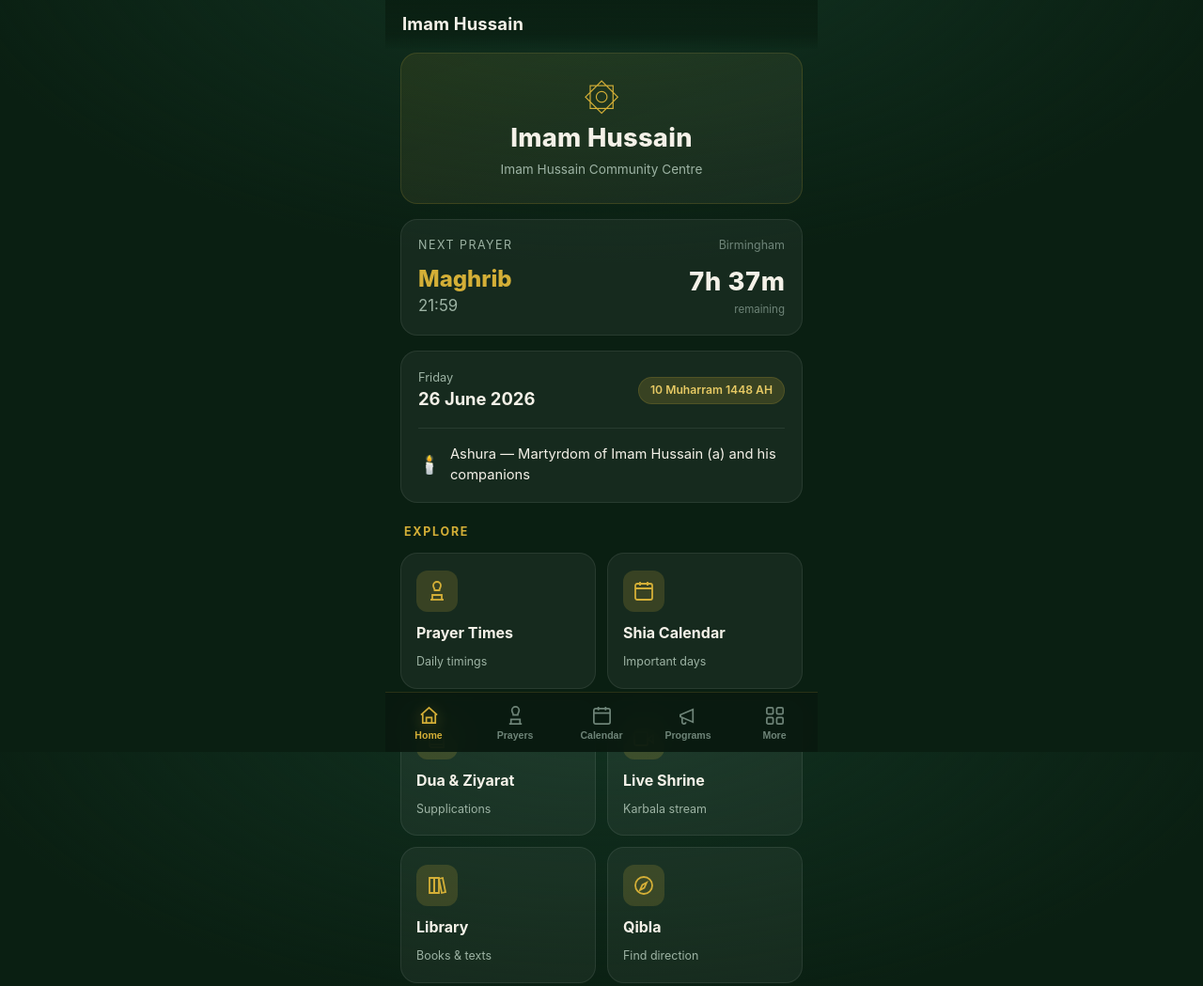
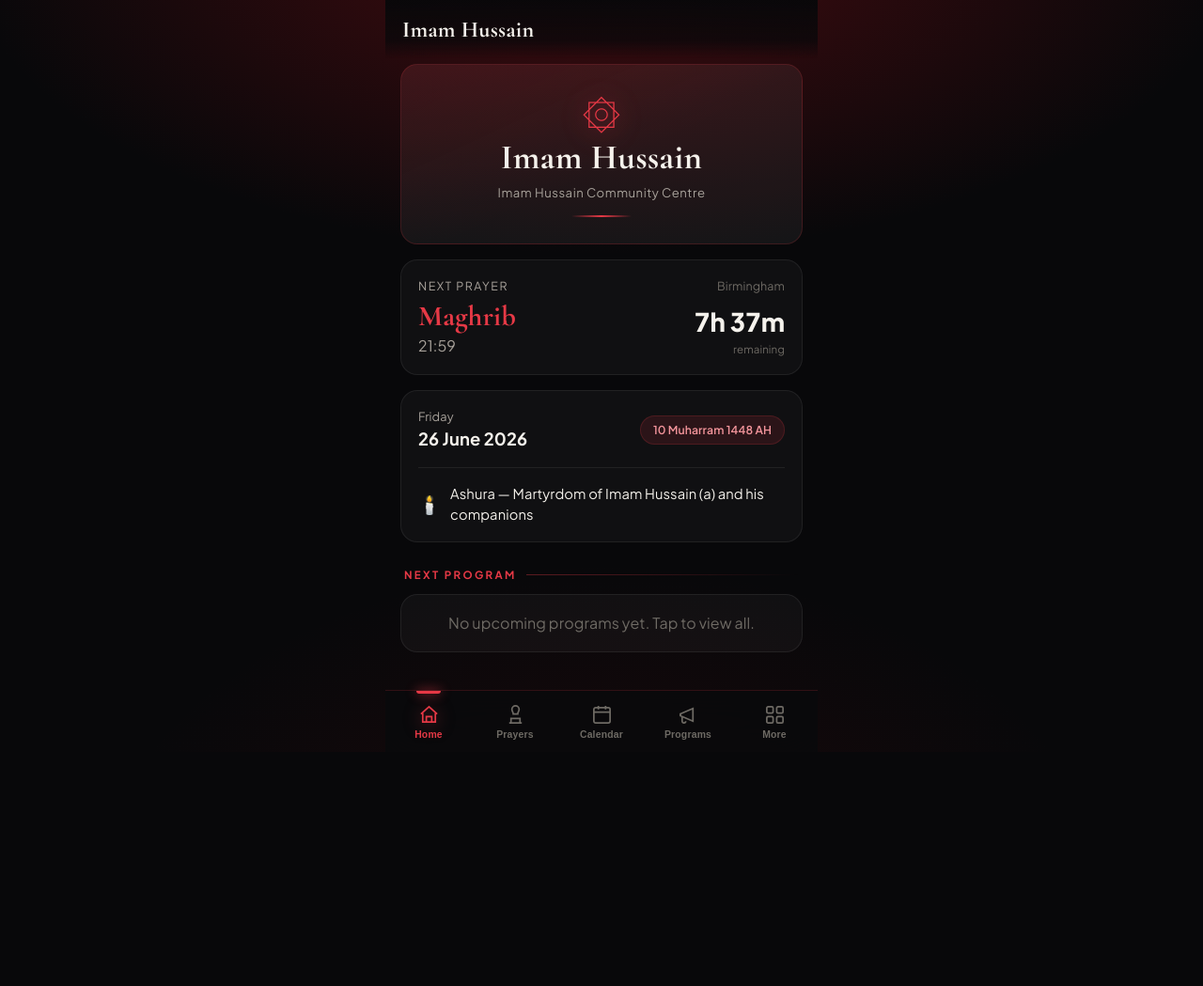
Before and after one commit to movahedifar53-design/ImamHussain, a plain HTML site: page index.html in a window 1280 px wide. Shown: the top 1049 px of the page at 94% size. After the commit the page ends 800 px from the top, so only its background shows below. Drawn offline with nearby package versions, Linux system fonts and the light colour scheme.

Commit message:
Redesign: black/red/white Hussaini theme + serif display fonts; fix live (auto-resolving 24/7 channel + YouTube fallback); remove Home Explore grid

```diff
--- a/config.js
+++ b/config.js
@@ -31,10 +31,13 @@ export const CONFIG = {
 
   // --- Live shrine stream ---------------------------------------------------
   // YouTube video OR channel id for the Karbala live stream.
-  // Default = Karbala TV (the Holy Shrine's official channel, @karbalachannel).
-  // If the stream ever ends, replace with the current live video id.
-  liveYouTubeVideoId: "0yqAqckenig",
-  liveYouTubeChannelId: "",      // fallback: channel's current live
+  // Default = "Imam Hussain Live Stream" 24/7 channel (@imamhussainlivestream).
+  // The channel id auto-resolves to whatever is live now; the video id is a
+  // direct embed fallback. If a stream ends, the "Watch on YouTube" button in
+  // the Live tab always reaches the current broadcast.
+  liveYouTubeVideoId: "WMmTvTeS1AE",
+  liveYouTubeChannelId: "UCqFuFehXcgoOR_dc59ZGcEA",
+  liveYouTubeHandle: "imamhussainlivestream",
   liveTitle: "Imam Hussain Holy Shrine — Karbala (Live)",
 
   // --- Dua & Ziyarat --------------------------------------------------------
--- a/css/styles.css
+++ b/css/styles.css
@@ -1,35 +1,49 @@
 /* =====================================================================
-   IMAM HUSSAIN COMMUNITY APP — DESIGN SYSTEM
+   IMAM HUSSAIN COMMUNITY APP — DESIGN SYSTEM  (black · red · white)
    ===================================================================== */
 
 :root {
-  /* Brand */
-  --green-900: #0A1F12;
-  --green-800: #0D2818;
-  --green-700: #123322;
-  --green-600: #1B3A2D;
-  --green-500: #245040;
-  --gold:      #D4AF37;
-  --gold-soft: #E6C964;
-  --gold-dim:  rgba(212,175,55,0.18);
+  /* Brand — Hussaini red on black */
+  --red:        #B5121B;   /* deep crimson  */
+  --red-bright: #E63946;   /* highlight red */
+  --red-deep:   #7A0C12;   /* shadow red    */
+  --red-soft:   rgba(230,57,70,0.13);
+  --red-line:   rgba(230,57,70,0.38);
+
+  /* Neutrals (charcoal → black) */
+  --green-900: #08080A;   /* legacy aliases kept for view code */
+  --green-800: #0D0D10;
+  --green-700: #151519;
+  --green-600: #1B1B20;
+  --green-500: #232329;
+
+  /* Accent aliases (existing markup references --gold*) → now red */
+  --gold:      #E63946;
+  --gold-soft: #F2949B;
+  --gold-dim:  rgba(230,57,70,0.13);
 
   /* Surfaces */
-  --bg:        #0A1F12;
-  --surface:   rgba(255,255,255,0.05);
-  --surface-2: rgba(255,255,255,0.08);
-  --border:    rgba(212,175,55,0.16);
-  --border-2:  rgba(255,255,255,0.08);
+  --bg:        #08080A;
+  --surface:   rgba(255,255,255,0.035);
+  --surface-2: rgba(255,255,255,0.065);
+  --border:    rgba(230,57,70,0.18);
+  --border-2:  rgba(255,255,255,0.07);
 
   /* Text */
-  --text:      #F4F1E8;
-  --text-dim:  #9DB3A4;
-  --text-faint:#6E8478;
+  --text:      #F5F2EC;
+  --text-dim:  #A8A29B;
+  --text-faint:#6E6A64;
+
+  /* Type */
+  --font-body:    'Plus Jakarta Sans', -apple-system, BlinkMacSystemFont, 'Segoe UI', Roboto, sans-serif;
+  --font-display: 'Cormorant Garamond', Georgia, 'Times New Roman', serif;
+  --font-ar:      'Amiri', 'Scheherazade New', 'Traditional Arabic', serif;
 
   /* System */
   --radius:    18px;
   --radius-sm: 12px;
-  --shadow:    0 10px 40px rgba(0,0,0,0.45);
-  --nav-h:     64px;
+  --shadow:    0 16px 50px rgba(0,0,0,0.6);
+  --nav-h:     66px;
   --maxw:      460px;
   --ease:      cubic-bezier(.4,0,.2,1);
 
@@ -38,22 +52,22 @@
 }
 
 * { margin: 0; padding: 0; box-sizing: border-box; -webkit-tap-highlight-color: transparent; }
-
 html, body { height: 100%; }
 
 body {
-  font-family: -apple-system, BlinkMacSystemFont, 'Segoe UI', Roboto, 'Helvetica Neue', sans-serif;
+  font-family: var(--font-body);
   background:
-    radial-gradient(1200px 600px at 50% -10%, var(--green-700), transparent 60%),
+    radial-gradient(1100px 540px at 50% -8%, rgba(150,16,24,0.42), transparent 62%),
+    radial-gradient(900px 600px at 50% 120%, rgba(120,12,18,0.18), transparent 60%),
     var(--bg);
   background-attachment: fixed;
   color: var(--text);
   -webkit-user-select: none; user-select: none;
   overscroll-behavior-y: none;
   line-height: 1.5;
+  letter-spacing: .1px;
 }
 
-/* ---- App frame ----------------------------------------------------- */
 #app {
   max-width: var(--maxw);
   margin: 0 auto;
@@ -66,30 +80,32 @@ body {
 /* ---- App bar ------------------------------------------------------- */
 .appbar {
   position: sticky; top: 0; z-index: 30;
-  padding: calc(var(--safe-top) + 12px) 18px 12px;
+  padding: calc(var(--safe-top) + 14px) 18px 12px;
   display: flex; align-items: center; gap: 12px;
-  background: linear-gradient(180deg, rgba(10,31,18,0.96), rgba(10,31,18,0.78) 70%, transparent);
-  backdrop-filter: blur(14px);
-  -webkit-backdrop-filter: blur(14px);
+  background: linear-gradient(180deg, rgba(8,8,10,0.96), rgba(8,8,10,0.72) 70%, transparent);
+  backdrop-filter: blur(16px); -webkit-backdrop-filter: blur(16px);
 }
-.appbar .title { font-size: 1.15rem; font-weight: 700; letter-spacing: .2px; }
+.appbar .title {
+  font-family: var(--font-display);
+  font-size: 1.5rem; font-weight: 700; letter-spacing: .3px;
+}
 .appbar .back {
-  width: 36px; height: 36px; border-radius: 50%;
+  width: 38px; height: 38px; border-radius: 50%;
   display: grid; place-items: center;
   background: var(--surface); border: 1px solid var(--border-2);
-  color: var(--gold); font-size: 1.1rem; cursor: pointer;
+  color: var(--red-bright); font-size: 1.2rem; cursor: pointer;
 }
+.appbar .back[hidden] { display: none; }
 .appbar .spacer { flex: 1; }
-.appbar .back[hidden] { display: none; }
 [hidden] { display: none !important; }
 
 /* ---- View container ------------------------------------------------ */
 #view {
   flex: 1;
-  padding: 4px 16px calc(var(--nav-h) + var(--safe-bottom) + 24px);
-  animation: viewIn .28s var(--ease);
+  padding: 6px 16px calc(var(--nav-h) + var(--safe-bottom) + 26px);
+  animation: viewIn .3s var(--ease);
 }
-@keyframes viewIn { from { opacity: 0; transform: translateY(8px); } to { opacity: 1; transform: none; } }
+@keyframes viewIn { from { opacity: 0; transform: translateY(10px); } to { opacity: 1; transform: none; } }
 
 /* ---- Bottom navigation -------------------------------------------- */
 .navbar {
@@ -98,19 +114,23 @@ body {
   height: calc(var(--nav-h) + var(--safe-bottom));
   padding-bottom: var(--safe-bottom);
   display: grid; grid-template-columns: repeat(5, 1fr);
-  background: rgba(9,26,16,0.92);
-  backdrop-filter: blur(18px); -webkit-backdrop-filter: blur(18px);
+  background: rgba(10,10,12,0.94);
+  backdrop-filter: blur(20px); -webkit-backdrop-filter: blur(20px);
   border-top: 1px solid var(--border);
 }
 .navbtn {
-  background: none; border: none; cursor: pointer;
+  background: none; border: none; cursor: pointer; position: relative;
   display: flex; flex-direction: column; align-items: center; justify-content: center;
-  gap: 3px; color: var(--text-faint); font-size: .66rem; font-weight: 600;
-  transition: color .2s var(--ease);
+  gap: 4px; color: var(--text-faint); font-size: .65rem; font-weight: 600;
+  letter-spacing: .02em; transition: color .2s var(--ease);
 }
 .navbtn svg { width: 23px; height: 23px; stroke: currentColor; fill: none; stroke-width: 1.8; }
-.navbtn.active { color: var(--gold); }
-.navbtn.active svg { filter: drop-shadow(0 2px 8px rgba(212,175,55,.4)); }
+.navbtn.active { color: var(--red-bright); }
+.navbtn.active::before {
+  content: ""; position: absolute; top: 0; width: 26px; height: 3px; border-radius: 0 0 4px 4px;
+  background: var(--red-bright); box-shadow: 0 0 12px var(--red-bright);
+}
+.navbtn.active svg { filter: drop-shadow(0 2px 9px rgba(230,57,70,.5)); }
 
 /* ---- Cards & primitives ------------------------------------------- */
 .card {
@@ -119,35 +139,45 @@ body {
   border-radius: var(--radius);
   padding: 18px;
 }
-.card.gold { border-color: var(--border); background: linear-gradient(160deg, rgba(212,175,55,.10), var(--surface)); }
+.card.gold {
+  border-color: var(--border);
+  background:
+    linear-gradient(155deg, rgba(230,57,70,0.10), rgba(255,255,255,0.02) 55%),
+    var(--surface);
+}
 
 .section-title {
-  font-size: .78rem; font-weight: 700; letter-spacing: .14em; text-transform: uppercase;
-  color: var(--gold); margin: 22px 4px 12px;
+  font-size: .72rem; font-weight: 700; letter-spacing: .2em; text-transform: uppercase;
+  color: var(--red-bright); margin: 26px 4px 12px;
+  display: flex; align-items: center; gap: 10px;
 }
+.section-title::after { content:""; flex:1; height:1px; background: linear-gradient(90deg,var(--red-line),transparent); }
+
 .muted { color: var(--text-dim); }
 .faint { color: var(--text-faint); }
 .center { text-align: center; }
 
 .pill {
   display: inline-flex; align-items: center; gap: 6px;
-  background: var(--gold-dim); color: var(--gold-soft);
+  background: var(--red-soft); color: var(--gold-soft);
   border: 1px solid var(--border);
-  padding: 4px 12px; border-radius: 999px; font-size: .76rem; font-weight: 600;
+  padding: 5px 13px; border-radius: 999px; font-size: .76rem; font-weight: 600;
 }
 
 .btn {
   display: inline-flex; align-items: center; justify-content: center; gap: 8px;
-  background: var(--gold); color: var(--green-900);
-  border: none; border-radius: 12px; padding: 13px 18px;
+  background: linear-gradient(160deg, var(--red-bright), var(--red));
+  color: #fff;
+  border: none; border-radius: 13px; padding: 14px 18px;
   font-size: .95rem; font-weight: 700; cursor: pointer;
+  box-shadow: 0 8px 22px rgba(181,18,27,0.34);
   transition: transform .12s var(--ease), filter .2s;
 }
 .btn:active { transform: scale(.97); }
-.btn.ghost { background: transparent; color: var(--gold); border: 1.5px solid var(--gold); }
+.btn.ghost { background: transparent; color: var(--red-bright); border: 1.5px solid var(--red-line); box-shadow: none; }
 .btn.block { width: 100%; }
 
-/* ---- Grid of feature tiles ---------------------------------------- */
+/* ---- Feature tiles ------------------------------------------------- */
 .tile-grid { display: grid; grid-template-columns: 1fr 1fr; gap: 12px; }
 .tile {
   background: var(--surface); border: 1px solid var(--border-2);
@@ -156,24 +186,21 @@ body {
   transition: transform .15s var(--ease), border-color .2s, background .2s;
 }
 .tile:active { transform: scale(.97); }
-.tile .ico {
-  width: 44px; height: 44px; border-radius: 12px;
-  display: grid; place-items: center;
-  background: var(--gold-dim); color: var(--gold);
-}
+.tile .ico { width: 44px; height: 44px; border-radius: 12px; display: grid; place-items: center;
+  background: var(--red-soft); color: var(--red-bright); }
 .tile .ico svg { width: 24px; height: 24px; stroke: currentColor; fill: none; stroke-width: 1.8; }
 .tile .t-name { font-weight: 700; font-size: 1rem; }
 .tile .t-desc { font-size: .78rem; color: var(--text-dim); }
 
 /* ---- Loading / empty ---------------------------------------------- */
 .spinner {
-  width: 32px; height: 32px; margin: 40px auto; border-radius: 50%;
-  border: 3px solid var(--border); border-top-color: var(--gold);
+  width: 32px; height: 32px; margin: 44px auto; border-radius: 50%;
+  border: 3px solid var(--border-2); border-top-color: var(--red-bright);
   animation: spin 1s linear infinite;
 }
 @keyframes spin { to { transform: rotate(360deg); } }
-.empty { text-align: center; color: var(--text-dim); padding: 48px 20px; }
-.empty .em-ico { font-size: 2.4rem; margin-bottom: 10px; opacity: .5; }
+.empty { text-align: center; color: var(--text-dim); padding: 50px 20px; }
+.empty .em-ico { font-size: 2.4rem; margin-bottom: 10px; opacity: .55; }
 
 /* ---- Utilities ----------------------------------------------------- */
 .row { display: flex; align-items: center; gap: 12px; }
@@ -182,8 +209,6 @@ body {
 .mt8{margin-top:8px}.mt16{margin-top:16px}.mt24{margin-top:24px}
 .divider { height: 1px; background: var(--border-2); margin: 16px 0; }
 
-/* Arabic / RTL helpers */
-.ar { font-family: 'Traditional Arabic','Scheherazade New','Amiri',serif; direction: rtl; line-height: 2; }
+.ar { font-family: var(--font-ar); direction: rtl; line-height: 2; }
 
-/* Hide scrollbars but keep scroll */
 ::-webkit-scrollbar { width: 0; height: 0; }
--- a/index.html
+++ b/index.html
@@ -7,12 +7,15 @@
 <meta name="mobile-web-app-capable" content="yes">
 <meta name="apple-mobile-web-app-status-bar-style" content="black-translucent">
 <meta name="apple-mobile-web-app-title" content="Imam Hussain">
-<meta name="theme-color" content="#0A1F12">
+<meta name="theme-color" content="#08080A">
 <meta name="robots" content="noindex, nofollow">
 <title>Imam Hussain</title>
 <link rel="manifest" href="manifest.json">
 <link rel="apple-touch-icon" href="icons/icon-192.png">
 <link rel="icon" type="image/png" href="icons/icon-192.png">
+<link rel="preconnect" href="https://fonts.googleapis.com">
+<link rel="preconnect" href="https://fonts.gstatic.com" crossorigin>
+<link href="https://fonts.googleapis.com/css2?family=Amiri:wght@400;700&family=Cormorant+Garamond:wght@500;600;700&family=Plus+Jakarta+Sans:wght@400;500;600;700;800&display=swap" rel="stylesheet">
 <link rel="stylesheet" href="css/styles.css">
 </head>
 <body>
--- a/js/lib/events.js
+++ b/js/lib/events.js
@@ -12,10 +12,10 @@ export async function loadEvents() {
 }
 
 export const TYPE_META = {
-  martyrdom: { label: "Martyrdom", color: "#C96A6A", glyph: "🕯️" },
-  birth:     { label: "Birth",     color: "#6FB58A", glyph: "🌙" },
-  eid:       { label: "Eid",       color: "#D4AF37", glyph: "✨" },
-  event:     { label: "Event",     color: "#8AA6D4", glyph: "📿" },
+  martyrdom: { label: "Martyrdom", color: "#E63946", glyph: "🕯️" },
+  birth:     { label: "Birth",     color: "#EBE6DD", glyph: "🌙" },
+  eid:       { label: "Eid",       color: "#E0A33A", glyph: "✨" },
+  event:     { label: "Event",     color: "#9AA0A6", glyph: "📿" },
 };
 
 const off = () => CONFIG.hijriDayOffset || 0;
--- a/js/views/home.js
+++ b/js/views/home.js
@@ -18,6 +18,7 @@ export async function render(el) {
       <div class="hero-crest">۞</div>
       <h1 class="hero-name">${CONFIG.centreName}</h1>
       <p class="hero-tag muted">${CONFIG.centreNameFull}</p>
+      <div class="hero-rule"></div>
     </section>
 
     <div class="card next-prayer mt16" id="npCard">
@@ -26,15 +27,11 @@ export async function render(el) {
 
     <div class="card date-card mt16" id="dateCard"></div>
 
-    <div class="section-title">Explore</div>
-    <div class="tile-grid" id="homeTiles"></div>
-
     <div class="section-title">Next program</div>
     <div id="homeProgram"><div class="card faint center">Loading…</div></div>
   `;
 
   injectHomeCss();
-  renderTiles(el);
 
   // --- date + today's events ---
   const now = new Date();
@@ -109,34 +106,20 @@ function emptyPrograms() {
   return `<div class="card faint center" onclick="App.go('programs')" style="cursor:pointer">No upcoming programs yet. Tap to view all.</div>`;
 }
 
-const TILES = [
-  { route:"prayers",  icon:"prayer",  name:"Prayer Times", desc:"Daily timings" },
-  { route:"calendar", icon:"calendar",name:"Shia Calendar",desc:"Important days" },
-  { route:"dua",      icon:"dua",     name:"Dua & Ziyarat",desc:"Supplications" },
-  { route:"live",     icon:"live",    name:"Live Shrine",  desc:"Karbala stream" },
-  { route:"library",  icon:"library", name:"Library",      desc:"Books & texts" },
-  { route:"qibla",    icon:"qibla",   name:"Qibla",        desc:"Find direction" },
-];
-
-function renderTiles(el) {
-  el.querySelector("#homeTiles").innerHTML = TILES.map(t=>`
-    <div class="tile" onclick="App.go('${t.route}')">
-      <div class="ico">${ICON[t.icon]}</div>
-      <div class="t-name">${t.name}</div>
-      <div class="t-desc">${t.desc}</div>
-    </div>`).join("");
-}
-
 function injectHomeCss() {
   if (document.getElementById("home-css")) return;
   const s = document.createElement("style"); s.id = "home-css";
   s.textContent = `
-    .hero { text-align:center; padding:26px 18px; }
-    .hero-crest { font-size:2.4rem; color:var(--gold); line-height:1; }
-    .hero-name { font-size:1.7rem; font-weight:800; letter-spacing:.3px; margin-top:6px; }
-    .hero-tag { font-size:.85rem; margin-top:2px; }
-    .np-name { font-size:1.5rem; font-weight:800; color:var(--gold); }
-    .np-time { font-size:1.05rem; color:var(--text-dim); margin-top:-2px; }
+    .hero { text-align:center; padding:30px 18px 28px; position:relative; }
+    .hero-crest { font-size:2.6rem; color:var(--red-bright); line-height:1;
+      filter:drop-shadow(0 3px 14px rgba(230,57,70,.45)); }
+    .hero-name { font-family:var(--font-display); font-size:2.3rem; font-weight:700;
+      letter-spacing:.4px; margin-top:8px; line-height:1.05; }
+    .hero-tag { font-size:.82rem; margin-top:8px; letter-spacing:.04em; }
+    .hero-rule { width:64px; height:2px; margin:14px auto 0;
+      background:linear-gradient(90deg,transparent,var(--red-bright),transparent); }
+    .np-name { font-family:var(--font-display); font-size:1.9rem; font-weight:700; color:var(--red-bright); line-height:1; }
+    .np-time { font-size:1rem; color:var(--text-dim); margin-top:4px; }
     .np-cd { font-size:1.7rem; font-weight:800; font-variant-numeric:tabular-nums; }
   `;
   document.head.appendChild(s);
--- a/js/views/prayers.js
+++ b/js/views/prayers.js
@@ -82,7 +82,7 @@ function injectCss() {
       padding:7px 16px;border-radius:999px;font-size:.85rem;font-weight:600;cursor:pointer;transition:all .2s}
     .city-btn.active{background:var(--gold);border-color:var(--gold);color:var(--green-900)}
     .pt-head{display:flex;align-items:center;justify-content:space-between;margin-bottom:8px}
-    .pt-date{font-size:1.15rem;font-weight:700}
+    .pt-date{font-family:var(--font-display);font-size:1.45rem;font-weight:700}
     .navd{width:38px;height:38px;border-radius:50%;background:var(--surface-2);border:1px solid var(--border-2);
       color:var(--gold);font-size:1.3rem;cursor:pointer}
     .pt-rows{margin-top:8px}
```
Also changed, not shown: js/views/calendar.js (+4 -4 lines), js/views/live.js (+44 -20 lines), manifest.json.
